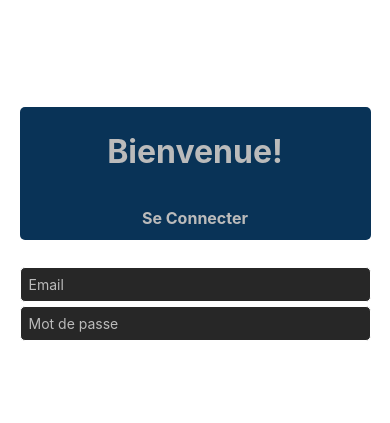
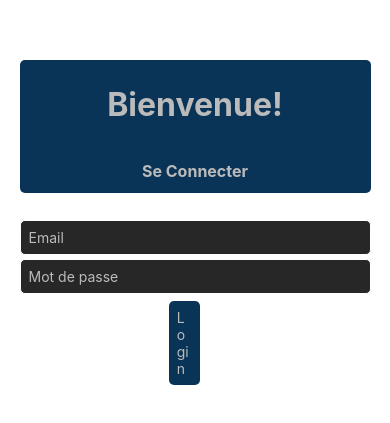
Before and after one commit to MehdiZed24/App-React-cours, a React Native app: screen / in a window 390 px wide. Shown: the part 197-620 px from the top of the page. Built offline with nearby package versions, Linux system fonts and the light colour scheme.

Commit message:
Création des input avec un console.log(pour voir ce qu'on a rentré dans les champs Input)

```diff
--- a/App.js
+++ b/App.js
@@ -8,6 +8,9 @@ export default function App() {
   const [email, setEmail] = useState("");
   const [password, setPassword] = useState("");
 
+  const handleLogin = () => {};
+  // console.log("Email : " + email + "   -   Password : " + password);
+
   // function onAdd() {
   //   setCount(count + 1);
   // }
@@ -15,7 +18,7 @@ export default function App() {
   // function onSub() {
   //   setCount(count - 1);
   // }
-
+  //Créer un composant input sur le modèle boutton!!!
   return (
     <View style={styles.container}>
       <View style={styles.header}>
@@ -31,7 +34,7 @@ export default function App() {
         placeholder="Email"
         placeholderTextColor="#bbb"
         style={styles.input}
-        onchangeText={(text) => setEmail(text)}
+        onChangeText={(text) => setEmail(text)}
       />
 
       <TextInput
@@ -41,6 +44,7 @@ export default function App() {
         style={styles.input}
         onchangeText={(text) => setPassword(text)}
       />
+      <Button name="Login" onClick={handleLogin}></Button>
       <StatusBar style="auto" />
     </View>
   );
```
Also changed, not shown: components/Button.js (+5 -6 lines), components/Input.js (added).
